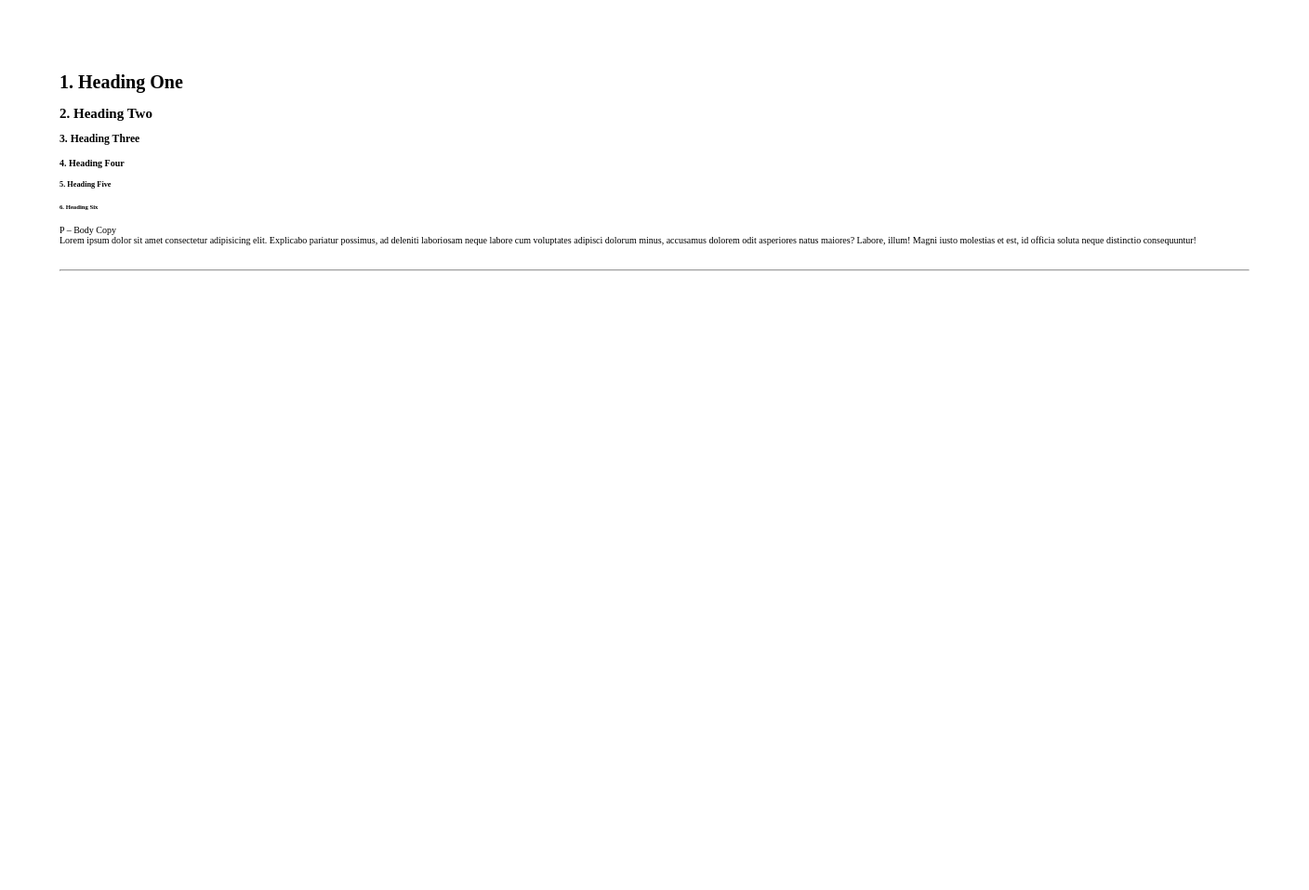
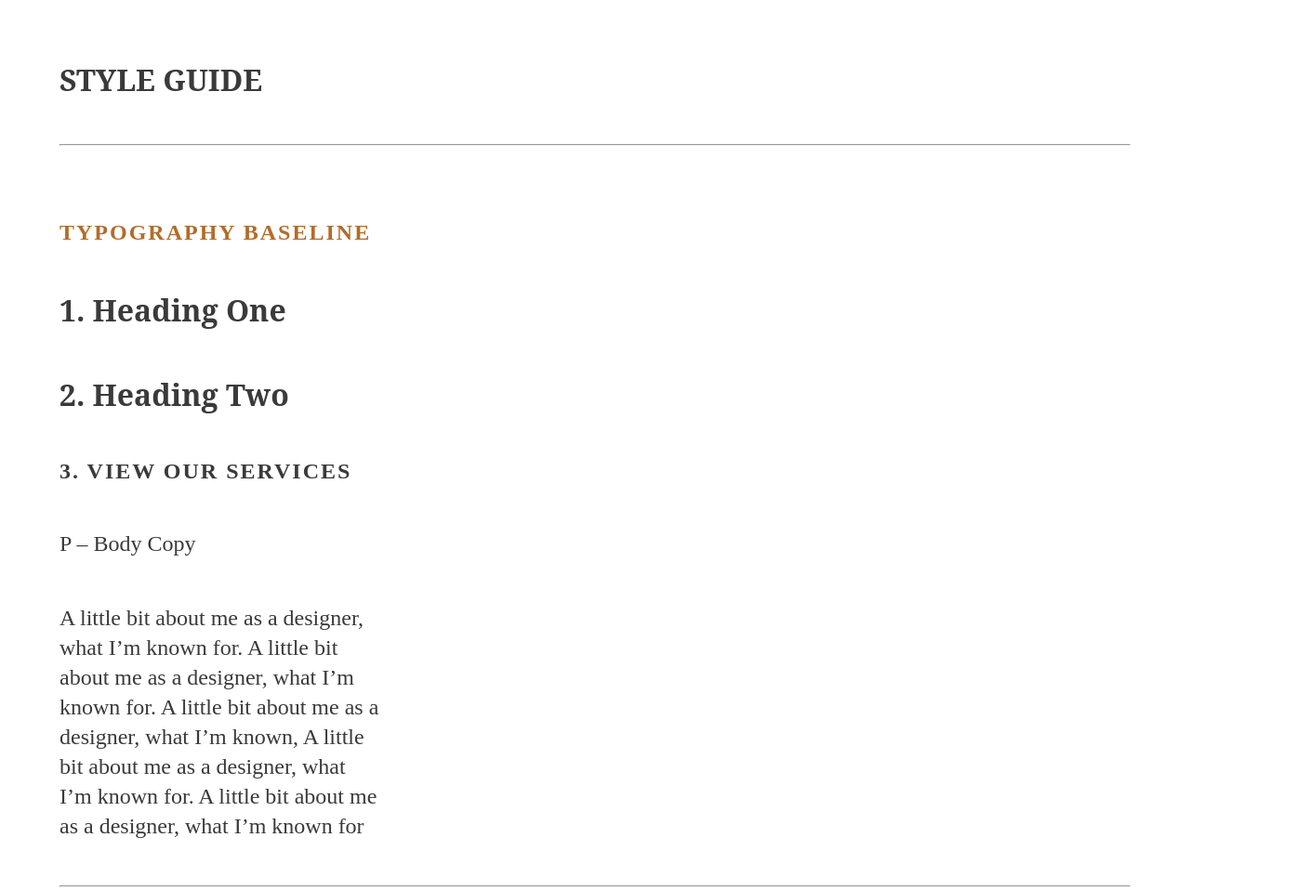
Before and after one commit to jaobrown/koda, a Gatsby site: page /style-guide in a window 1280 px wide. Shown: the whole page at 93% size, 1408 px wide, since content can reach past the window. Before the commit the page ends 800 px from the top, so only its background shows below. Built offline with nearby package versions, Linux system fonts and the light colour scheme; Gatsby itself is replaced by a stand-in of ours; a web font is replaced by a local one.

Commit message:
Add typography/update style guide

```diff
--- a/src/pages/style-guide.js
+++ b/src/pages/style-guide.js
@@ -2,28 +2,28 @@ import React from "react"
 
 import Layout from "../components/Layout/Layout"
 import SEO from "../utils/Seo"
-import {StyleGuideWrapper} from "../styles/StyleGuideStyles"
+import { StyleGuideWrapper, StyledGuideHr } from "../styles/StyleGuideStyles"
+import { colors as ThemeColors} from "../styles/GlobalStyles"
+import { Text, Heading1, Heading2, Heading3 } from "../styles/Typography"
 
 const StyleGuidePage = () => (
   <Layout>
     <SEO title="Style Guide" />
     <StyleGuideWrapper>
-      <h1>1. Heading One</h1>
-      <h2>2. Heading Two</h2>
-      <h3>3. Heading Three</h3>
-      <h4>4. Heading Four</h4>
-      <h5>5. Heading Five</h5>
-      <h6>6. Heading Six</h6>
-      <p>
-        P – Body Copy <br /> Lorem ipsum dolor sit amet consectetur adipisicing
-        elit. Explicabo pariatur possimus, ad deleniti laboriosam neque labore
-        cum voluptates adipisci dolorum minus, accusamus dolorem odit asperiores
-        natus maiores? Labore, illum! Magni iusto molestias et est, id officia
-        soluta neque distinctio consequuntur!
-      </p>
-      <br />
-      <hr />
-      <br />
+      <Heading1>STYLE GUIDE</Heading1>
+      <StyledGuideHr />
+      <Heading3 color={ThemeColors.orange}>Typography Baseline</Heading3>
+      <Heading1>1. Heading One</Heading1>
+      <Heading2>2. Heading Two</Heading2>
+      <Heading3>3. View Our Services</Heading3>
+      <Text>P – Body Copy</Text>
+      <Text style={{ width: "30%" }}>
+        A little bit about me as a designer, what I’m known for. A little bit
+        about me as a designer, what I’m known for. A little bit about me as a
+        designer, what I’m known, A little bit about me as a designer, what I’m
+        known for. A little bit about me as a designer, what I’m known for
+      </Text>
+      <StyledGuideHr />
     </StyleGuideWrapper>
   </Layout>
 )
--- a/src/styles/GlobalStyles.js
+++ b/src/styles/GlobalStyles.js
@@ -6,11 +6,36 @@ import MajestiLightItalic from "../../public/static/fonts/Majesti-LightItalic.ot
 import SoinSansMedium from "../../public/static/fonts/SoinSansNeue-Medium.otf"
 import SoinSansRoman from "../../public/static/fonts/SoinSansNeue-Roman.otf"
 
+// global color variables
+
+export const colors = {
+  darkgray: "#3A3A3A",
+  alexwhite: "#fff",
+  red: "#7C3A2B",
+  orange: "#B26C29",
+  teal: "#1D5562",
+  blue: "#263752",
+  lightgreen: "#E7E6D7",
+  darkgreen: "#969A8A",
+  tan: "#C0B8AD",
+  lighttan: "#E0D5BD",
+  coral: "#D6AF8F",
+}
+
 export const GlobalStyle = createGlobalStyle`
+  ::selection {
+    color: white;
+    background-color: ${colors.orange};
+  }
   body {
     margin: 0;
     padding: 0;
     font-size: 10px;
+    color: ${colors.darkgray}
+  }
+  * {
+    margin: 0;
+    padding: 0;
   }
   @font-face {
     font-family: "Majesti";
@@ -49,18 +74,3 @@ export const GlobalStyle = createGlobalStyle`
     font-style: normal;
   }
 `
-// global color variables
-
-export const colors = {
-  darkgray: "#3A3A3A",
-  alexwhite: "#fff",
-  red: "#7C3A2B",
-  orange: "#B26C29",
-  teal: "#1D5562",
-  blue: "#263752",
-  lightgreen: "#E7E6D7",
-  darkgreen: "#969A8A",
-  tan: "#C0B8AD",
-  lighttan: "#E0D5BD",
-  coral: "#D6AF8F",
-}
--- a/src/styles/StyleGuideStyles.js
+++ b/src/styles/StyleGuideStyles.js
@@ -1,6 +1,10 @@
 import styled from "styled-components"
 
 export const StyleGuideWrapper = styled.div`
-  width: 100vw;
+  max-width: 100vw;
   padding: 4rem;
 `
+export const StyledGuideHr = styled.hr`
+  max-width: 100%;
+  margin-bottom: 5rem;
+`
--- /dev/null
+++ b/src/styles/Typography.js
@@ -0,0 +1,40 @@
+import styled from "styled-components"
+
+// 27.506
+// 44.504708
+// 72.00861754
+
+export const Text = styled.p`
+    font-size: 1.5rem;
+    line-height: 2rem;
+    font-family: 'Soin Sans', 'sans serif';
+    font-weight: normal;
+    margin-bottom: 3rem;
+    color: ${props => props.color};
+`
+
+export const Heading3 = styled.h3`
+    font-size: 1.5rem;
+    font-family: 'Soin Sans', 'sans serif';
+    font-weight: bold;
+    text-transform: uppercase;
+    letter-spacing: 2px;
+    margin-bottom: 3rem;
+    color: ${props => props.color};
+`
+
+export const Heading2 = styled.h2`
+    font-size: 2rem;
+    font-family: 'Majesti', 'serif';
+    font-weight: bold;
+    margin-bottom: 3rem;
+    color: ${props => props.color};
+`
+
+export const Heading1 = styled.h1`
+    font-size: 2rem;
+    font-family: 'Majesti', 'serif';
+    font-weight: bold;
+    margin-bottom: 3rem;
+    color: ${props => props.color};
+`
```
